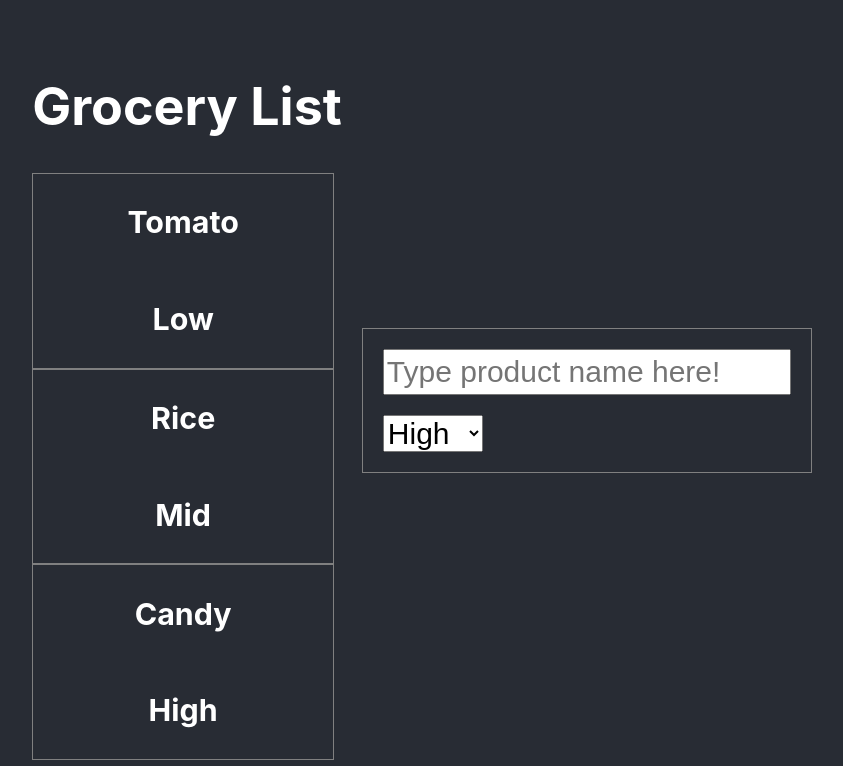
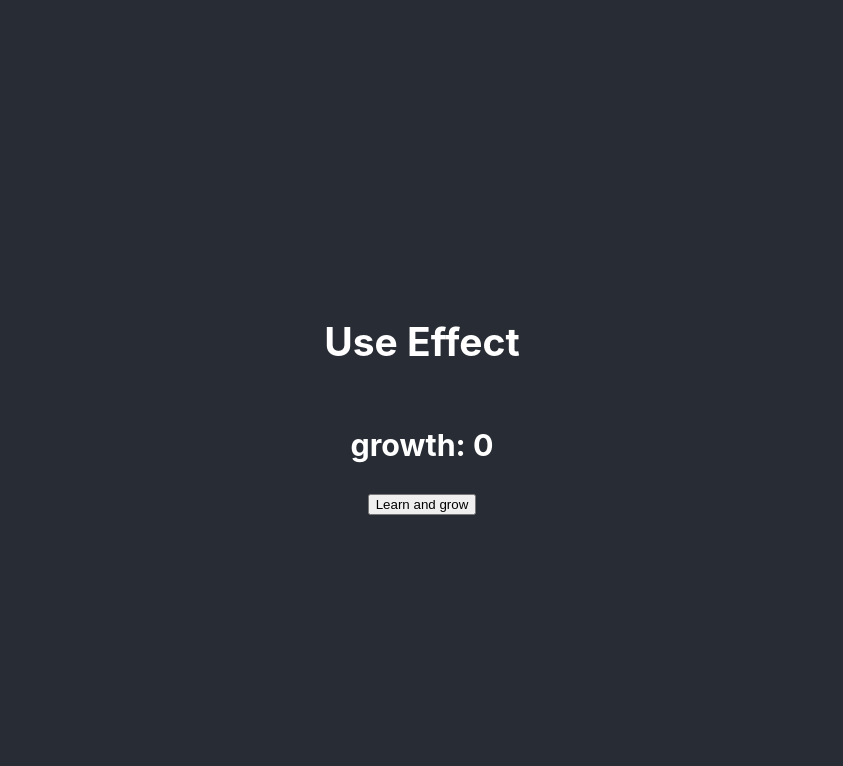
Before and after one commit to baraabd/React-Hooks, a React (Create React App) app: page / in a window 1280 px wide. Shown: the top 766 px of the page, without its empty margins (218-1061 px from the left). Built offline with nearby package versions, Linux system fonts and the light colour scheme.

Commit message:
Components lifecycle works

```diff
--- a/src/App.jsx
+++ b/src/App.jsx
@@ -1,94 +1,48 @@
-import React, { useState, useRef, useEffect } from "react";
+import React, { useState, useEffect } from "react";
 import "./App.scss";
 //import Input from "./components/input";
 //import NameTag from "./components/nameTag";
-import Item from "./components/item";
-import useList from "./Hooks/useList";
-import InputText from "./components/inputText";
-import SelectOption from "./components/selectOption";
 
-const initList = [
-  { name: "Tomato", calorie: "Low" },
-  { name: "Rice", calorie: "Mid" },
-  { name: "Candy", calorie: "High" },
-];
+let born = false
+function App() {
+  const [growth, setgrowth] = useState(0)
+  const [nirvana, setNirvana] = useState(false)
 
-function App() {
-  const [name, setname] = useState("default");
-  const [calorie, setcalorie] = useState("High");
+  useEffect(() => {
+    console.log('I am born')
+  }, [])
 
-  const items = useList(initList);
-  const [editTable, seteditTable] = useState(false);
+  useEffect(() => {
+    if (born) {
+      document.title = "Nirvana attained"
+    }
+  },[nirvana])
 
-  const nameRef = useRef();
-  const calorieRef = useRef();
-  const submitRef = useRef();
-
-
-
-  const removeItemHandle = (e) => {
-    items.removeItem(e.target.getAttribute("name"));
-  };
-
-  const makeEditTableHandle = () => {
-    seteditTable(true);
-  };
-
-  const saveDataHandle = (e, index) => {
-    if (e.key === "Enter") {
-      seteditTable(false);
-      items.saveItem(index, e.target.value);
-    }
-  };
-
-  const nameKeyDownHandle = (e) => {
-    if (e.key== "Enter") {
-
-    }
+useEffect(() => {
+  if (born) {
+    console.log('Make mistake and learn')
+  } else {
+    born = true
+  }
+  if (growth > 70) {
+    setNirvana(true)
   }
 
-  const selectKeyDownHandle = (e) => {
-    if (e.key== "Enter") {
+  return function cleanup() {
+    console.log('cleanup after mistakes')
+  }
+})
 
-    }
-  }
+const growthHandle = () =>{
+  setgrowth(growth + 10)
+}
 
   return (
     <div>
       <header className="App-header">
-        <div>
-          <h1>Grocery List</h1>
-          {items.list.map((v, k) => {
-            return (
-              <Item
-                key={`${k}${v.name}${v.calorie}`}
-                item={v}
-                onClick={removeItemHandle}
-                editTable={editTable}
-                onDoubleClick={makeEditTableHandle}
-                onKeyPress={saveDataHandle}
-                index={k}
-              ></Item>
-            );
-          })}
-
-          {/* <button onClick={removeUnhealthyHandle} className='removeButton' >Remove Unhealthy
-
-        </button>*/}
-        </div>
-        <div className="inputContainer">
-          <InputText
-            ref ={nameRef}
-            type ="text"
-            placeholder ="Type product name here!"
-            onKeyDown={nameKeyDownHandle}
-          ></InputText>
-
-          <SelectOption
-          selectKeyDown={selectKeyDownHandle}
-
-          ></SelectOption>
-        </div>
+        <h2>Use Effect</h2>
+        <h3>growth: {growth}</h3>
+        <button onClick={growthHandle}>Learn and grow</button>
       </header>
     </div>
   );
--- a/src/App.scss
+++ b/src/App.scss
@@ -17,7 +17,7 @@
   background-color: #282c34;
   min-height: 100vh;
   display: flex;
-  flex-direction: row;
+  flex-direction: column;
   align-items: center;
   justify-content: center;
   font-size: calc(10px + 2vmin);
--- a/src/components/inputText.jsx
+++ b/src/components/inputText.jsx
@@ -1,21 +1,15 @@
 import React from "react";
 
-const inputStyle = {
-    width: "400px",
-    height: "40px",
-    fontSize: "30px"
-}
-const InputText = ({placeholder}, props, ref) => {
+
+const InputText = () => {
 
   return (
     <div>
-        <input onKeyDown={props.onKeyDown} ref={ref} placeholder={placeholder} style={inputStyle}/>
     </div>
 
   )
 
 };
 
-const ForwardedAddData = React.forwardRef(InputText)
 
-export default ForwardedAddData;
+export default InputText;
--- a/src/components/selectOption.jsx
+++ b/src/components/selectOption.jsx
@@ -1,17 +1,12 @@
 import React from "react";
 
-const SelectOption = ({ref}) => {
+const SelectOption = () => {
   return (
     <div>
-      <select onkeydown={onkeydown} ref={ref} name="" id="" className="selectOption">
-        <option value="high">High</option>
-        <option value="mid">Mid</option>
-        <option value="low">Low</option>
-      </select>
+
     </div>
   );
 };
 
-const ForwardedSelect = React.forwardRef(SelectOption)
 
-export default ForwardedSelect;
+export default SelectOption;
```
